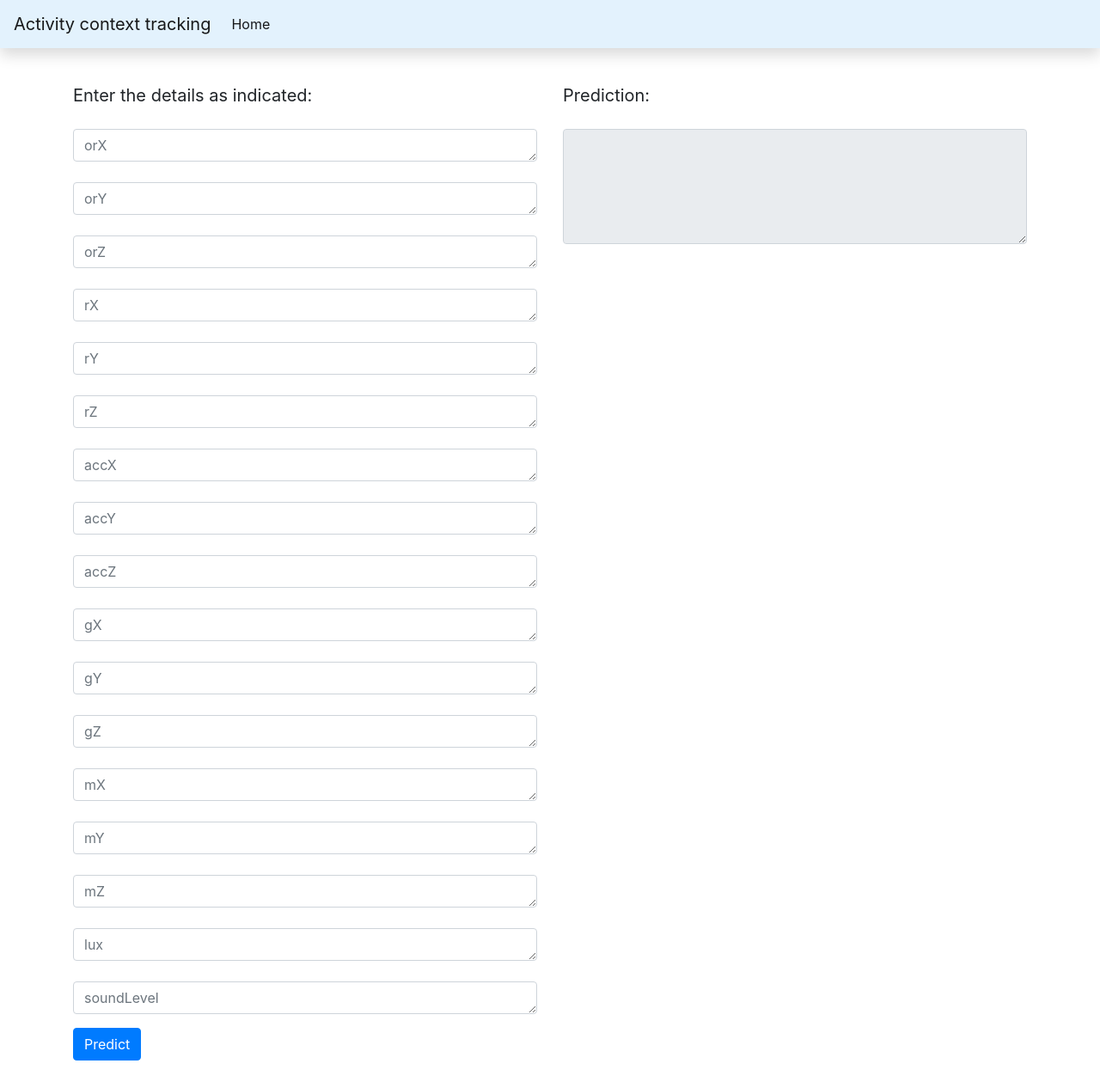
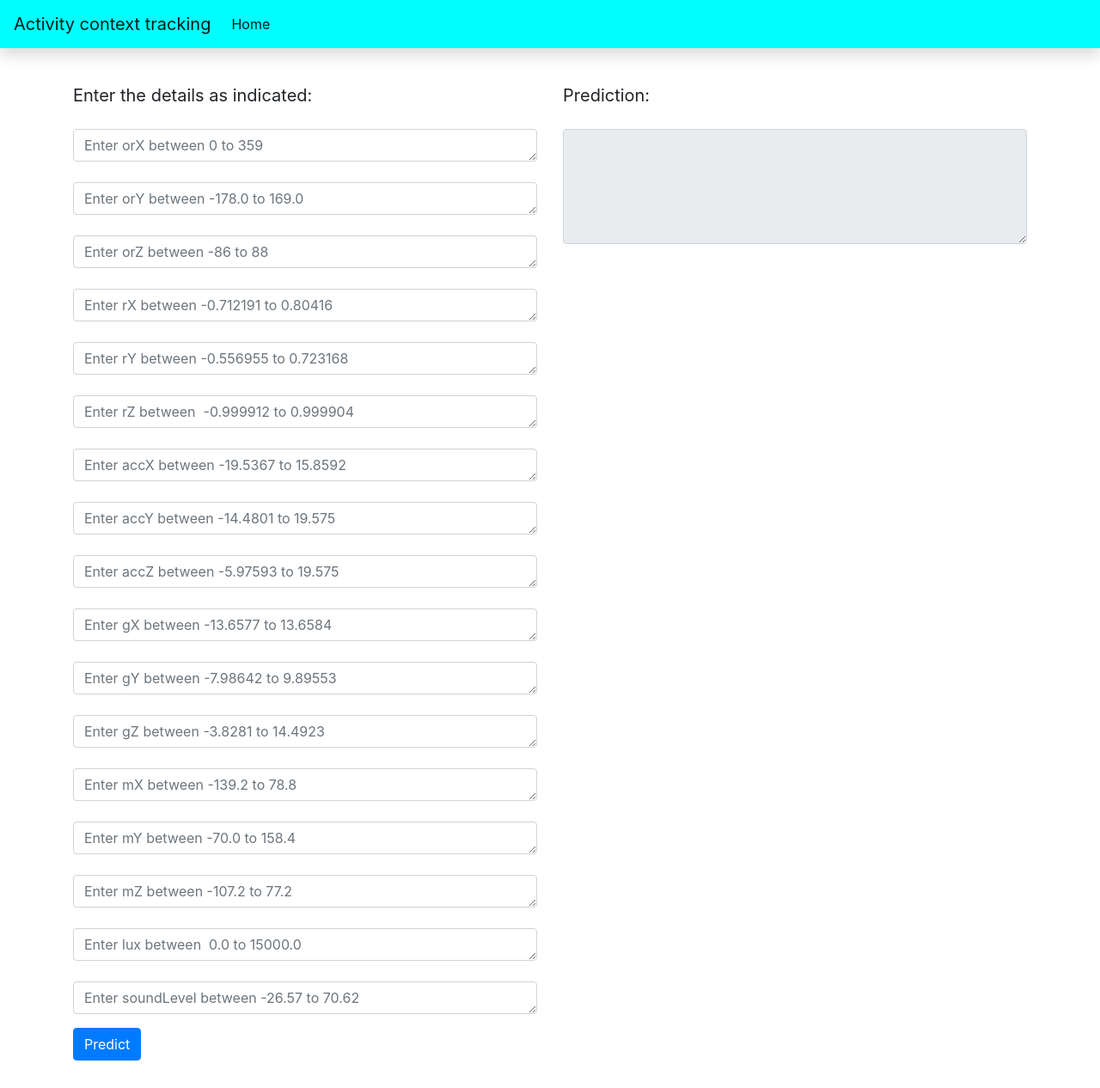
Before and after one commit to likhith00/activity_tracking, a Flask app: page / in a window 1280 px wide. Shown: the whole page at 86% size. Run offline with Flask 2, Linux system fonts and the light colour scheme; some libraries are stand-ins or nearby versions.

Commit message:
changed index file

```diff
--- a/webapp/templates/index.html
+++ b/webapp/templates/index.html
@@ -13,7 +13,7 @@ Activity context tracking
 {% block body %}
 <!-- nav bar -->
 
-<nav class="navbar navbar-expand-lg navbar-light shadow fixed-top" style="background-color: #e3f2fd;">
+<nav class="navbar navbar-expand-lg navbar-light shadow fixed-top" style="background-color:cyan;">
     <a class="navbar-brand" href="/">Activity context tracking </a>
     <button class="navbar-toggler" type="button" data-toggle="collapse" data-target="#navbarNav"
         aria-controls="navbarNav" aria-expanded="false" aria-label="Toggle navigation">
@@ -48,39 +48,39 @@ Activity context tracking
                             </label>
 
                             <textarea class="form-control" name="orX" rows="1"
-                                placeholder="orX"></textarea><br>
+                                placeholder="Enter orX between 0 to 359"></textarea><br>
                             <textarea class="form-control" name="orY" rows="1"
-                                placeholder="orY"></textarea><br>
+                                placeholder="Enter orY between -178.0 to 169.0"></textarea><br>
                             <textarea class="form-control" name="orZ" rows="1"
-                                placeholder="orZ"></textarea><br>
+                                placeholder="Enter orZ between -86 to 88"></textarea><br>
                             <textarea class="form-control" name="rX" rows="1"
-                                placeholder="rX"></textarea><br>
+                                placeholder="Enter rX between -0.712191 to 0.80416"></textarea><br>
                             <textarea class="form-control" name="rY" rows="1"
-                                placeholder="rY"></textarea><br>
+                                placeholder="Enter rY between -0.556955 to 0.723168 "></textarea><br>
                             <textarea class="form-control" name="rZ" rows="1"
-                                placeholder="rZ"></textarea><br>
+                                placeholder="Enter rZ between  -0.999912 to 0.999904"></textarea><br>
                             <textarea class="form-control" name="accX" rows="1"
-                                placeholder="accX"></textarea><br>
+                                placeholder="Enter accX between -19.5367 to 15.8592"></textarea><br>
                             <textarea class="form-control" name="accY" rows="1"
-                                placeholder="accY"></textarea><br>
+                                placeholder="Enter accY between -14.4801 to 19.575"></textarea><br>
                             <textarea class="form-control" name="accZ" rows="1"
-                                placeholder="accZ"></textarea><br>
+                                placeholder="Enter accZ between -5.97593 to 19.575"></textarea><br>
                             <textarea class="form-control" name="gX" rows="1"
-                                placeholder="gX"></textarea><br>
+                                placeholder="Enter gX between -13.6577 to 13.6584"></textarea><br>
                             <textarea class="form-control" name="gY" rows="1"
-                                placeholder="gY"></textarea><br>
+                                placeholder="Enter gY between -7.98642 to 9.89553"></textarea><br>
                             <textarea class="form-control" name="gZ" rows="1"
-                                placeholder="gZ"></textarea><br>
+                                placeholder="Enter gZ between -3.8281 to 14.4923"></textarea><br>
                             <textarea class="form-control" name="mX" rows="1"
-                                placeholder="mX"></textarea><br>
+                                placeholder="Enter mX between -139.2 to 78.8"></textarea><br>
                             <textarea class="form-control" name="mY" rows="1"
-                                placeholder="mY"></textarea><br>
+                                placeholder="Enter mY between -70.0 to 158.4"></textarea><br>
                             <textarea class="form-control" name="mZ" rows="1"
-                                placeholder="mZ"></textarea><br>
+                                placeholder="Enter mZ between -107.2 to 77.2"></textarea><br>
                             <textarea class="form-control" name="lux" rows="1"
-                                placeholder="lux"></textarea><br>
+                                placeholder="Enter lux between  0.0 to 15000.0"></textarea><br>
                             <textarea class="form-control" name="soundLevel" rows="1"
-                                placeholder="soundLevel"></textarea>
+                                placeholder="Enter soundLevel between -26.57 to 70.62"></textarea>
 
                         </div>
 
```
Also changed, not shown: notebooks/schema_in.json (added, +70 -0 lines), 1 other file.
